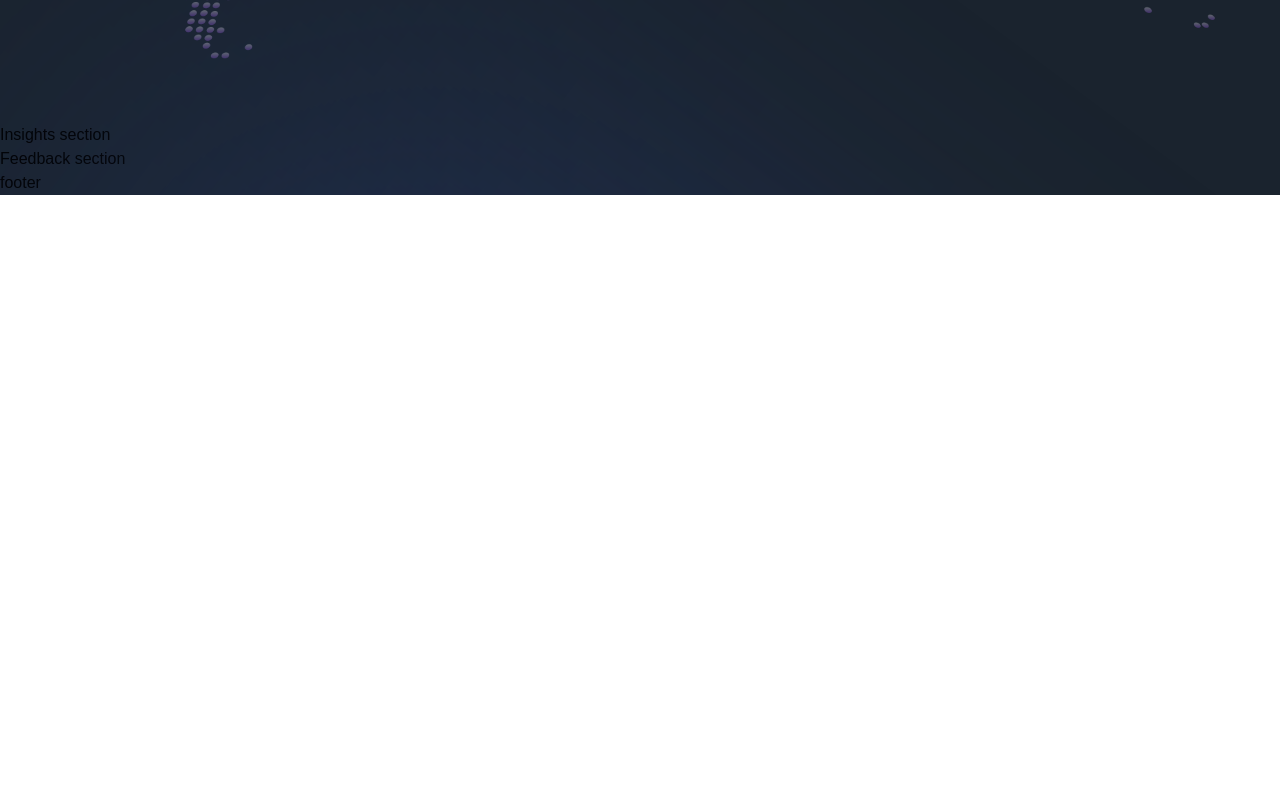
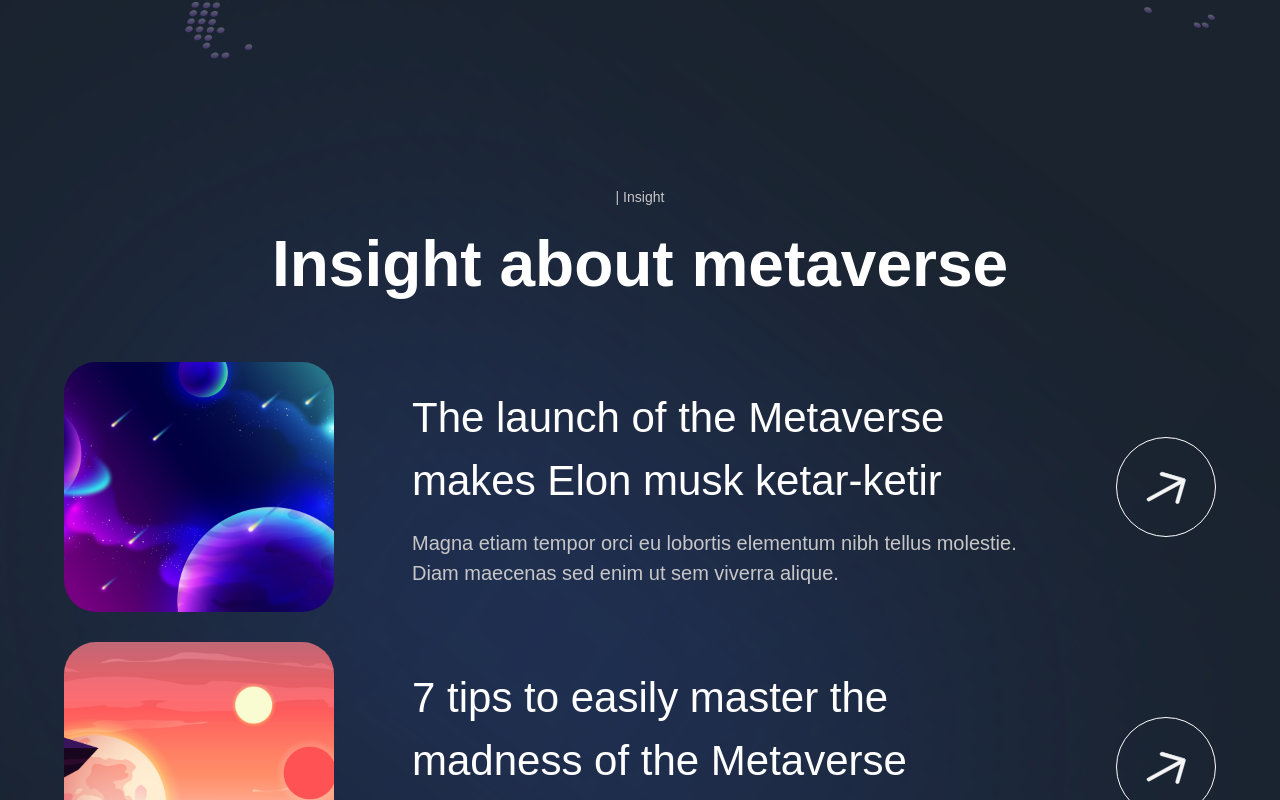
Before and after one commit to Shaad-Imran/metaversus-modern-website, a Next.js app: page / in a window 1280 px wide. Shown: the part 4940-5740 px from the top of the page. Before the commit the page ends 5135 px from the top, so only its background shows below. Built offline with nearby package versions, Linux system fonts and the light colour scheme; a web font is replaced by a local one.

Commit message:
Insights sectin added

```diff
--- a/components/InsightCard.jsx
+++ b/components/InsightCard.jsx
@@ -1,9 +1,36 @@
-'use client';
+"use client";
+import { motion } from "framer-motion";
+import { fadeIn } from "../utils/motion";
 
-const InsightCard = () => (
-  <div>
-    Insight Card
-  </div>
+const InsightCard = ({ imgUrl, title, subtitle, index }) => (
+  <motion.div
+    variants={fadeIn("up", "spring", index * 0.5, 1)}
+    className="flex md:flex-row flex-col gap-4"
+  >
+    <img
+      src={imgUrl}
+      alt="planet-01"
+      className="md:w-[270px] w-full h-[250px] rounded-[32px] object-cover"
+    />
+    <div className="w-full flex justify-between items-center">
+      <div className="flex-1 md:ml-[62px] flex flex-col max-w-[650px]">
+        <h4 className="font-normal lg:text-[42px] text-[26px] text-white">
+          {title}
+        </h4>
+        <p className="mt-[16px] font-normal lg:text-[20px] text-[14px] text-secondary-white">
+          {subtitle}
+        </p>
+      </div>
+
+      <div className="lg:flex hidden items-center justify-center w-[100px] h-[100px] rounded-full bg-transparent border-[1px] border-white">
+        <img
+          src="/arrow.svg"
+          alt="arrow"
+          className="w-[40%] h-[40%] object-contain"
+        />
+      </div>
+    </div>
+  </motion.div>
 );
 
 export default InsightCard;
--- a/sections/Insights.jsx
+++ b/sections/Insights.jsx
@@ -1,8 +1,31 @@
-'use client';
+"use client";
+import { motion } from "framer-motion";
+
+import styles from "../styles";
+import { insights } from "../constants";
+import { staggerContainer } from "../utils/motion";
+import { InsightCard, TitleText, TypingText } from "../components";
 
 const Insights = () => (
-  <section>
-    Insights section
+  <section className={`${styles.paddings} relative z-10`}>
+    <motion.div
+      variants={staggerContainer}
+      initial="hidden"
+      whileInView="show"
+      viewport={{ once: false, amount: 0.25 }}
+      className={`${styles.innerWidth} mx-auto flex flex-col`}
+    >
+      <TypingText title="| Insight" textStyles="text-center" />
+      <TitleText
+        title={<>Insight about metaverse</>}
+        textStyles="text-center"
+      />
+      <div className="mt-[50px] flex flex-col gap-[30px]">
+        {insights.map((item, index) => (
+          <InsightCard key={`insight-${index}`} {...item} index={index + 1} />
+        ))}
+      </div>
+    </motion.div>
   </section>
 );
 
```
Also changed, not shown: 1 other file (tests, documents, lock files or other folders).
